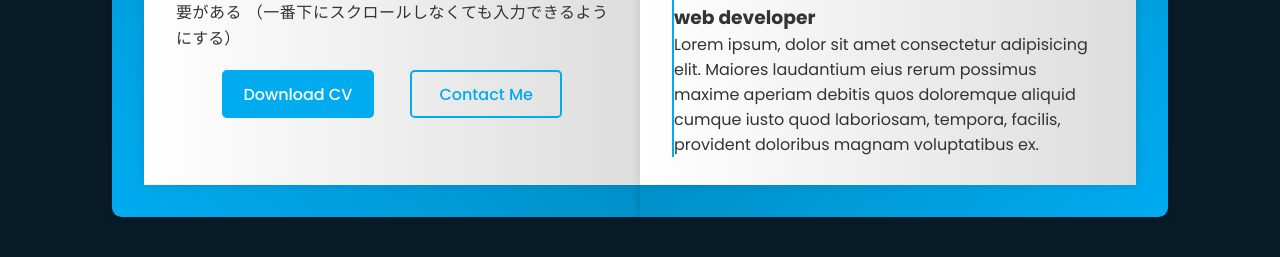
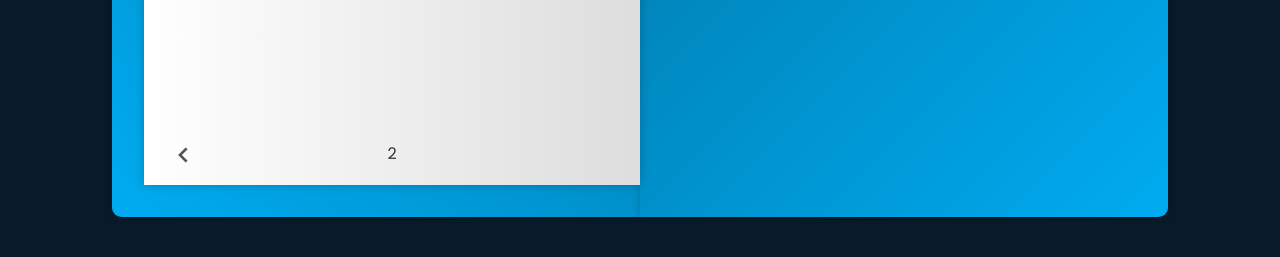
Before and after one commit to quangngoc1911/2010, a plain HTML site: page index.html in a window 1280 px wide. Shown: the part 543-800 px from the top of the page. Drawn offline with nearby package versions, Linux system fonts and the light colour scheme.

Commit message:
code toi 33p53s

```diff
--- a/index.html
+++ b/index.html
@@ -43,7 +43,7 @@
           </div>
 
           <!-- page 1 & 2 -->
-          <div class="book-page page-right" id="turn-1">
+          <div class="book-page page-right turn" id="turn-1">
             <!-- page 1 (work experience) -->
              <div class="page-front">
               <h1 class="title">Work Experience</h1>
@@ -52,26 +52,39 @@
                   <div class="workeduc-content">
                     <span class="year"><i class='bx bxs-calendar'></i>2019-2020</span>
                     <h3>web developer</h3>
-                    <p>Lorem ipsum, dolor sit amet consectetur adipisicing elit. Maiores laudantium eius rerum possimus maxime aperiam debitis quos doloremque aliquid cumque iusto quod laboriosam, tempora, facilis, provident doloribus magnam voluptatibus ex.</p>
+                    <p> Maiores laudantium eius rerum possimus maxime aperiam debitis quos doloremque aliquid cumque iusto quod laboriosam, tempora, facilis, provident doloribus magnam voluptatibus ex.</p>
                   </div>
 
                    <div class="workeduc-content">
                     <span class="year"><i class='bx bxs-calendar'></i>2019-2020</span>
                     <h3>web developer</h3>
-                    <p>Lorem ipsum, dolor sit amet consectetur adipisicing elit. Maiores laudantium eius rerum possimus maxime aperiam debitis quos doloremque aliquid cumque iusto quod laboriosam, tempora, facilis, provident doloribus magnam voluptatibus ex.</p>
+                    <p> Maiores laudantium eius rerum possimus maxime aperiam debitis quos doloremque aliquid cumque iusto quod laboriosam, tempora, facilis, provident doloribus magnam voluptatibus ex.</p>
                   </div>
 
                    <div class="workeduc-content">
                     <span class="year"><i class='bx bxs-calendar'></i>2019-2020</span>
                     <h3>web developer</h3>
-                    <p>Lorem ipsum, dolor sit amet consectetur adipisicing elit. Maiores laudantium eius rerum possimus maxime aperiam debitis quos doloremque aliquid cumque iusto quod laboriosam, tempora, facilis, provident doloribus magnam voluptatibus ex.</p>
+                    <p> Maiores laudantium eius rerum possimus maxime aperiam debitis quos doloremque aliquid cumque iusto quod laboriosam, tempora, facilis, provident doloribus magnam voluptatibus ex.</p>
                   </div>
                 </div>
+
+                <span class="number-page">1</span>
+             <!-- next button -->
+                <span class="nextprev-btn" data-page="turn-1">
+                  <i class='bx  bx-chevron-right'></i>
+                </span>
              </div>
 
              <!-- page 2 (work experience) -->
              <div class="page-back">
-              <h1 class="title">Work Experience</h1>
+              <h1 class="title">Education</h1>
+
+              <span class="number-page">2</span>
+
+              <!-- prev button -->
+                 <span class="nextprev-btn back" data-page="turn-1">
+                   <i class='bx  bx-chevron-left'></i>
+                 </span>
              </div>
           </div>
 
--- a/style.css
+++ b/style.css
@@ -95,8 +95,8 @@ body {
   font-size: 1.5rem;
   color: var(--main-color);
 }
-.profile-page .social-media{
-     margin: .6rem 0 .8rem;
+.profile-page .social-media {
+  margin: 0.6rem 0 0.8rem;
 }
 .profile-page .social-media a {
   display: inline-flex;
@@ -109,24 +109,24 @@ body {
   border-radius: 50%;
   font-size: 1.3rem;
   color: var(--main-color);
-  margin: 0 .2rem;
-  transition: .5s;
+  margin: 0 0.2rem;
+  transition: 0.5s;
 }
 
-.profile-page .social-media a:hover{
+.profile-page .social-media a:hover {
   background: var(--main-color);
   color: var(--white-color);
 }
 
-.profile-page p{
+.profile-page p {
   text-align: justify;
 }
 
-.profile-page .btn-box{
+.profile-page .btn-box {
   margin-top: 1.2rem;
 }
 
-.btn{
+.btn {
   display: inline-flex;
   justify-content: center;
   align-items: center;
@@ -134,35 +134,40 @@ body {
   height: 3rem;
   background: var(--main-color);
   border: var(--border);
-  border-radius: .3rem;
+  border-radius: 0.3rem;
   font-size: 1rem;
   color: var(--white-color);
   font-weight: 500;
   margin: 0 1rem;
-  transition: .5s;
+  transition: 0.5s;
 }
-.btn:hover{
+.btn:hover {
   background: transparent;
   color: var(--main-color);
 }
-.btn-box .btn:nth-child(2){
+.btn-box .btn:nth-child(2) {
   background: transparent;
   color: var(--main-color);
 }
 
-.btn-box .btn:nth-child(2):hover{
+.btn-box .btn:nth-child(2):hover {
   background: var(--main-color);
   color: var(--white-color);
 }
 
-.book-page.page-right{
+.book-page.page-right {
   position: absolute;
   right: 0;
   transform-style: preserve-3d;
+  transform-origin: left;
+}
+
+.book-page.page-right.turn {
+  transform: rotateY(-180deg);
 }
 
 .book-page .page-front,
-.book-page .page-back{
+.book-page .page-back {
   position: absolute;
   top: 0;
   left: 0;
@@ -172,26 +177,73 @@ body {
   padding: 1.5rem 2rem;
 }
 
-.book-page .page-front{
+.book-page .page-front {
   transform: rotateY(0deg) translateZ(1px);
 }
 
-.book-page .page-back{
+.book-page .page-back {
   transform: rotateY(180deg) translateZ(1px);
 }
 
-.title{
+.title {
   text-align: center;
   margin-bottom: 1.2rem;
 }
-.workeduc-box{
-border-left: var(--border);
+.workeduc-box {
+  border-left: var(--border);
 }
 
-.workeduc-content .year{
+.workeduc-box .workeduc-content {
+  position: relative;
+  padding-left: 1.6rem;
+  margin-bottom: 1.2rem;
+}
+
+.workeduc-box .workeduc-content::before {
+  content: "";
+  position: absolute;
+  top: 0;
+  left: -0.65rem;
+  width: 1.2rem;
+  height: 1.2rem;
+  background: var(--main-color);
+  border-radius: 50%;
+}
+
+.workeduc-content .year {
   color: var(--main-color);
 }
 
-.workeduc-content .year i{
-margin-right: 0.4rem;
+.workeduc-content .year i {
+  margin-right: 0.4rem;
 }
+
+.number-page {
+  position: absolute;
+  bottom: 1.2rem;
+  left: 50%;
+  transform: translateX(-50%);
+}
+
+.nextprev-btn {
+  position: absolute;
+  bottom: 0.9rem;
+  right: 1.5rem;
+  width: 2rem;
+  height: 2rem;
+  cursor: pointer;
+  font-size: 2rem;
+  color: var(--second-text-color);
+  display: inline-flex;
+  justify-content: center;
+  align-items: center;
+  transition: 0.5s;
+}
+
+.nextprev-btn:hover {
+  color: var(--main-color);
+}
+
+.nextprev-btn.back{
+  left: 1.5rem;
+}
```
